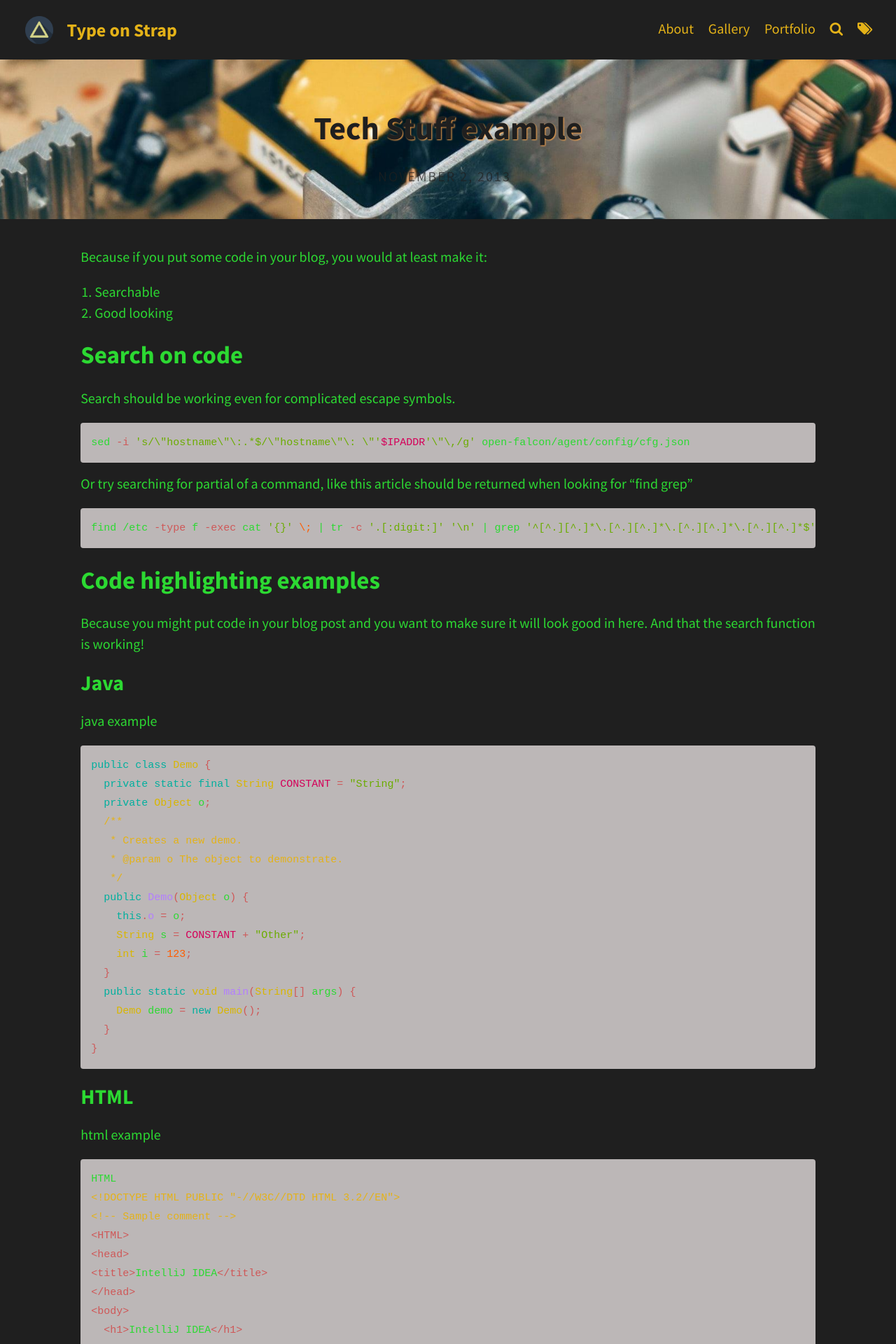
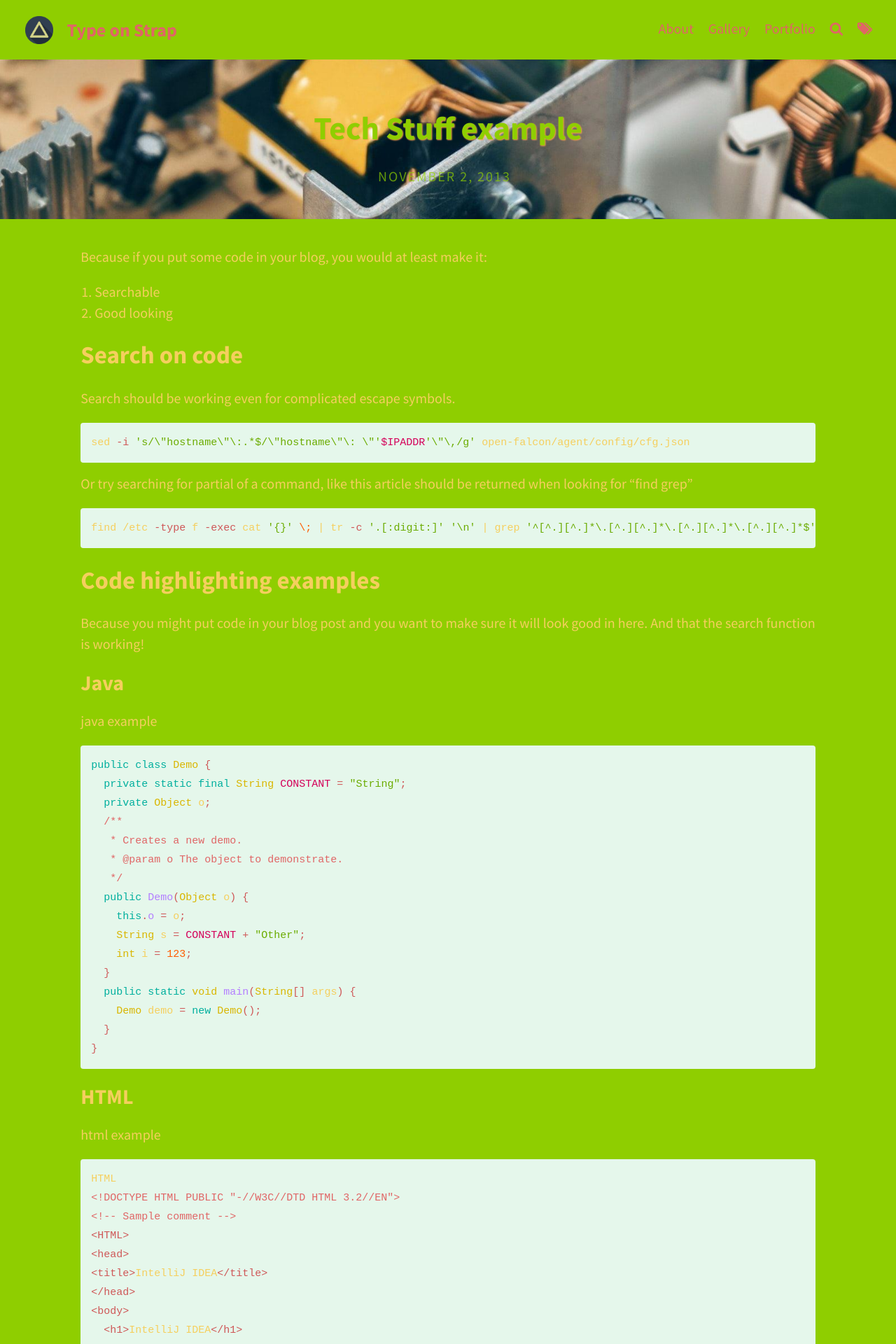
Before and after one commit to Interest420/Type-on-Strap, a Jekyll site: the page built from _posts/2013-11-02-Tech-stuff-example.md, in a window 1280 px wide. Shown: the top 1920 px of the page at 70% size. Built offline with Jekyll 4.4.1, drawn with Linux system fonts in a browser that asks for light colours.

Commit message:
Update _variables.scss
Color test

```diff
--- a/_sass/base/_variables.scss
+++ b/_sass/base/_variables.scss
@@ -25,25 +25,25 @@ $x-sm-break: 300px;
 
 // Brand colours
 $theme-color: #CF5858; // link color (footer)
-$brand-color: #1f1f1f; //background
-$background-color: #1f1f1f;
+$brand-color: #8FCE00; //background
+$background-color: #8FCE00;
 $border-color: rgba(132, 132, 132, 0.3); // rgba recommended if using feature images
 
 // Typography colours
-$text-color: #2cd932; // main body text color
-$meta: #6dcc45; //lowest gray for accessible color
+$text-color: #F5CF5E; // main body text color
+$meta: #ECB612; //lowest gray for accessible color
 $link-color: #CF5858; // when mousing over green text
 $selection-color: #3C7FBC; // visible when highlighting text
-$blockquote-color: #BCB7B7; // $background-color;
+$blockquote-color: #E5F7EB; // $background-color;
 
 // Header
-$header-background-color: #060708;  // Only used when no header image
-$header-text-color: #56DF1A;
-$header-link-color: #E4B218; // links on top left and top right
+$header-background-color: #8C8C8C;  // Only used when no header image
+$header-text-color: #FFC992;
+$header-link-color: #E06666; // links on top left and top right
 $navbar-separator-opacity: 0;
 
 // Feature image for articles
-$feature-image-text-color: #1f1f1f;
+$feature-image-text-color: #8FCE00;
 $feature-image-size: cover; // options include "cover", "contain", "auto"
 
 //Search colours
@@ -59,13 +59,13 @@ $font-size-code: 0.75em !default; // ~12px
 $border-radius: 4px !default;
 
 // base16 Material Theme // using dark theme
-$base00: #BCB7B7 !default; // Default Background
+$base00: #E5F7EB !default; // Default Background
 $base01: #444c56 !default; // Lighter Background (Used for status bars)
 $base02: #3C7FBC !default; // Selection Background
-$base03: #6dcc45 !default; // Comments, Invisibles, Line Highlighting
-$base04: #E4B218 !default; // Dark Foreground (Used for status bars)
-$base05: #2cd932 !default; // Default Foreground, Caret, Delimiters, Operators
-$base06: #56DF1A !default; // Light Foreground (Not often used)
+$base03: #ECB612 !default; // Comments, Invisibles, Line Highlighting
+$base04: #E06666 !default; // Dark Foreground (Used for status bars)
+$base05: #F5CF5E !default; // Default Foreground, Caret, Delimiters, Operators
+$base06: #FFC992 !default; // Light Foreground (Not often used)
 $base07: #8F8E8E !default; // Light Background (Not often used)
 $base08: #d40059 !default; // Variables, XML Tags, Markup Link Text, Markup Lists, Diff Deleted
 $base09: #ff5c00 !default; // Integers, Boolean, Constants, XML Attributes, Markup Link Url
```
